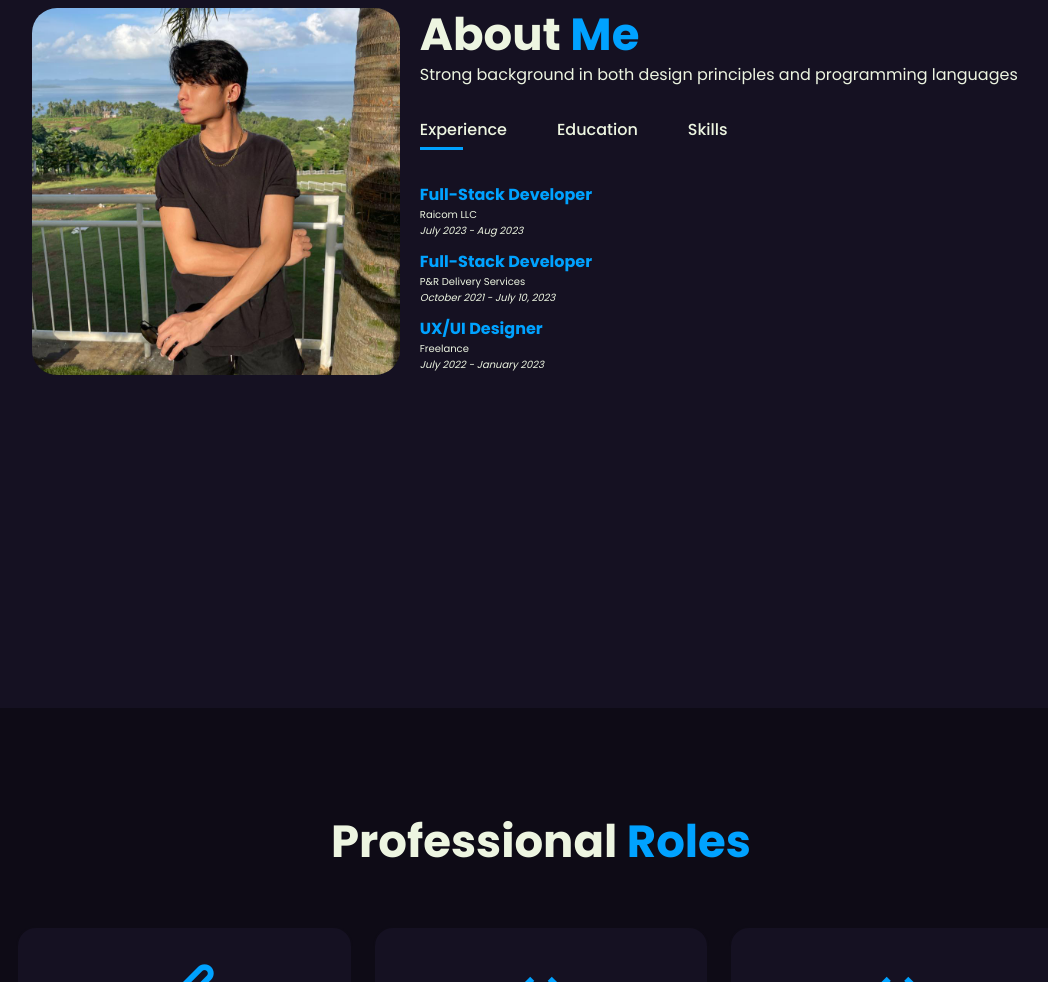
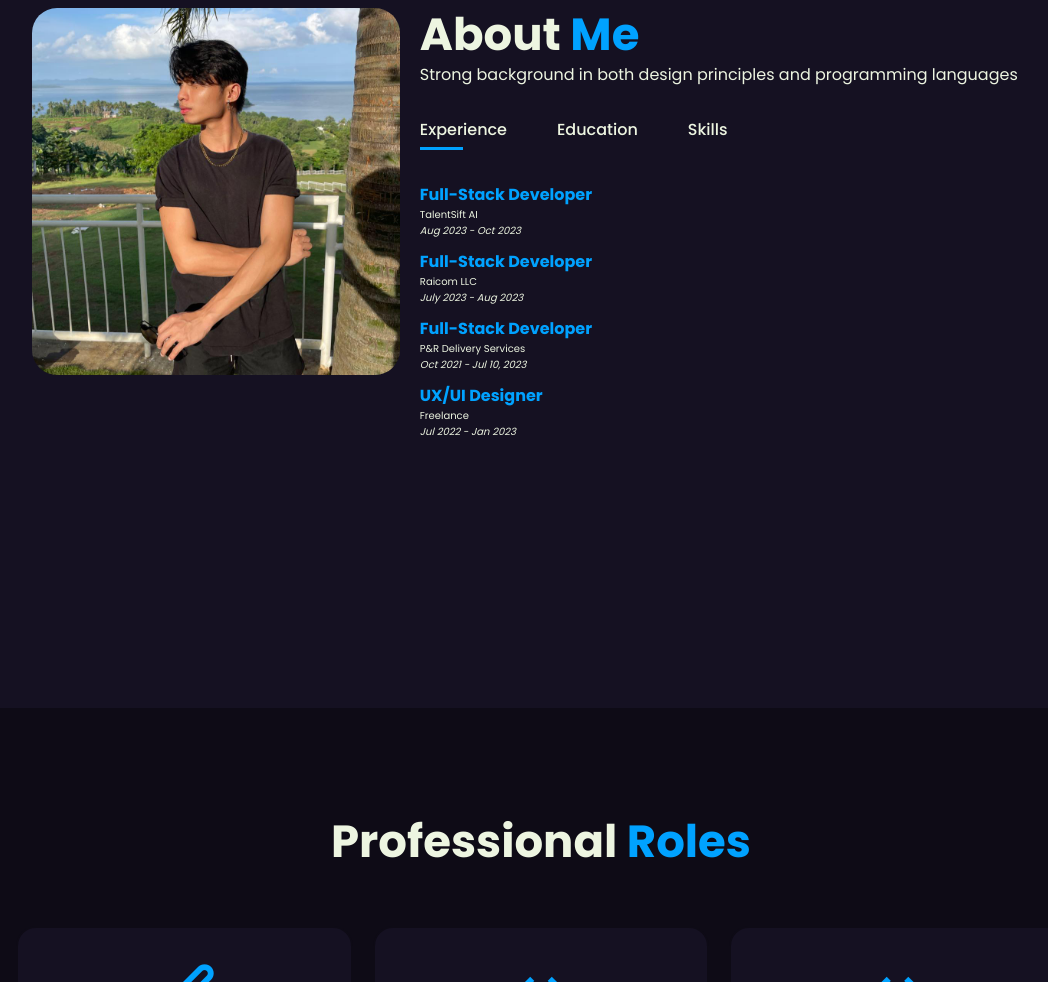
Before and after one commit to J-Miggy/josemiggy, a plain HTML site: page index.html in a window 1280 px wide. Shown: the part 892-1874 px from the top of the page, without its empty margins (99-1147 px from the left). Drawn offline with nearby package versions, Linux system fonts and the light colour scheme.

Commit message:
updated my website

```diff
--- a/index.html
+++ b/index.html
@@ -65,9 +65,10 @@
 
                 <div class="tab-contents active-tab" id="experience">
                     <ul>
+                        <li><b>Full-Stack Developer</b><br>TalentSift AI<br><i>Aug 2023 - Oct 2023</i></li>
                         <li><b>Full-Stack Developer</b><br>Raicom LLC<br><i>July 2023 - Aug 2023</i></li>
-                        <li><b>Full-Stack Developer</b><br>P&R Delivery Services<br><i>October 2021 - July 10, 2023</i></li>
-                        <li><b>UX/UI Designer</b><br>Freelance<br><i>July 2022 - January 2023</i></li>
+                        <li><b>Full-Stack Developer</b><br>P&R Delivery Services<br><i>Oct 2021 - Jul 10, 2023</i></li>
+                        <li><b>UX/UI Designer</b><br>Freelance<br><i>Jul 2022 - Jan 2023</i></li>
                     </ul>
                 </div>
 
```
